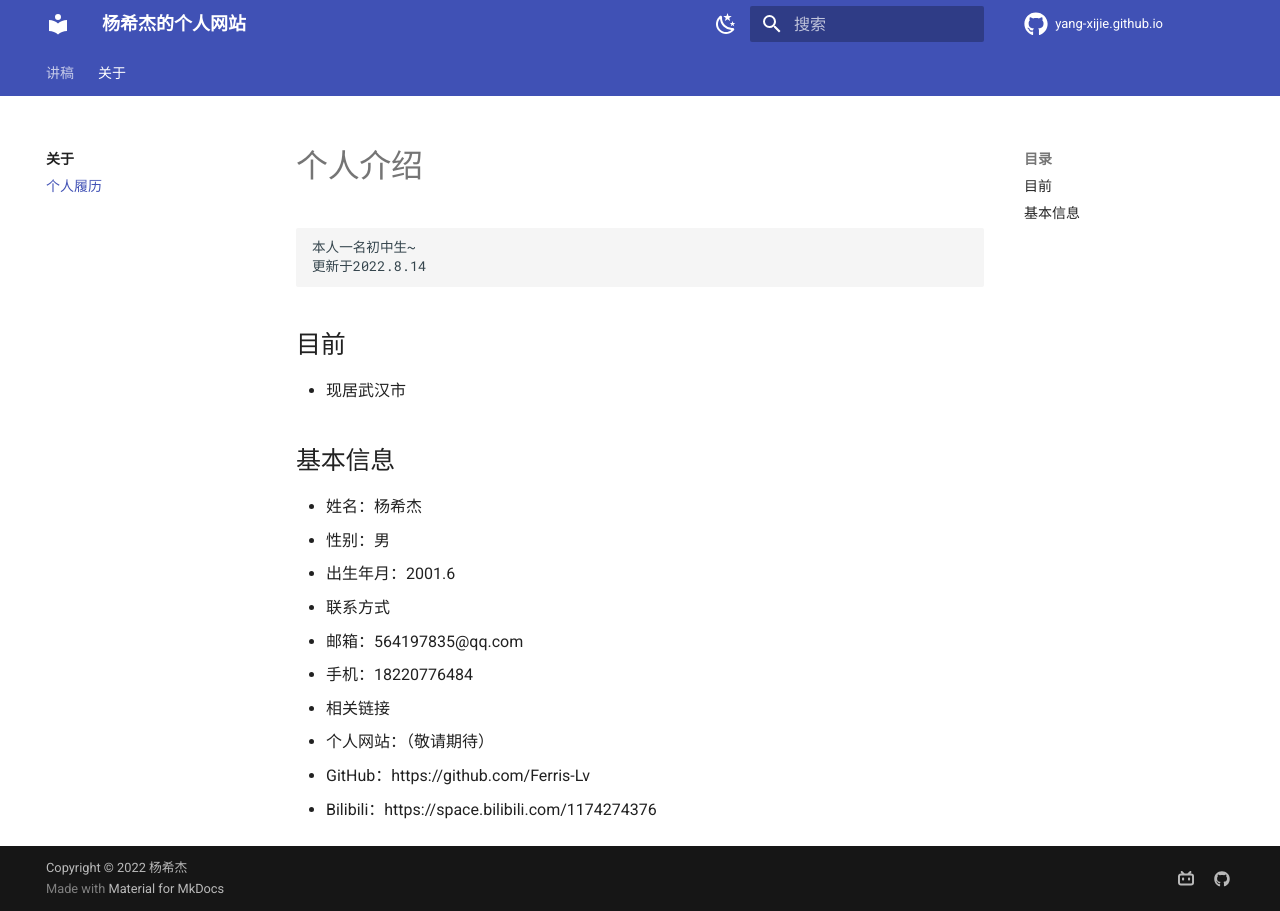
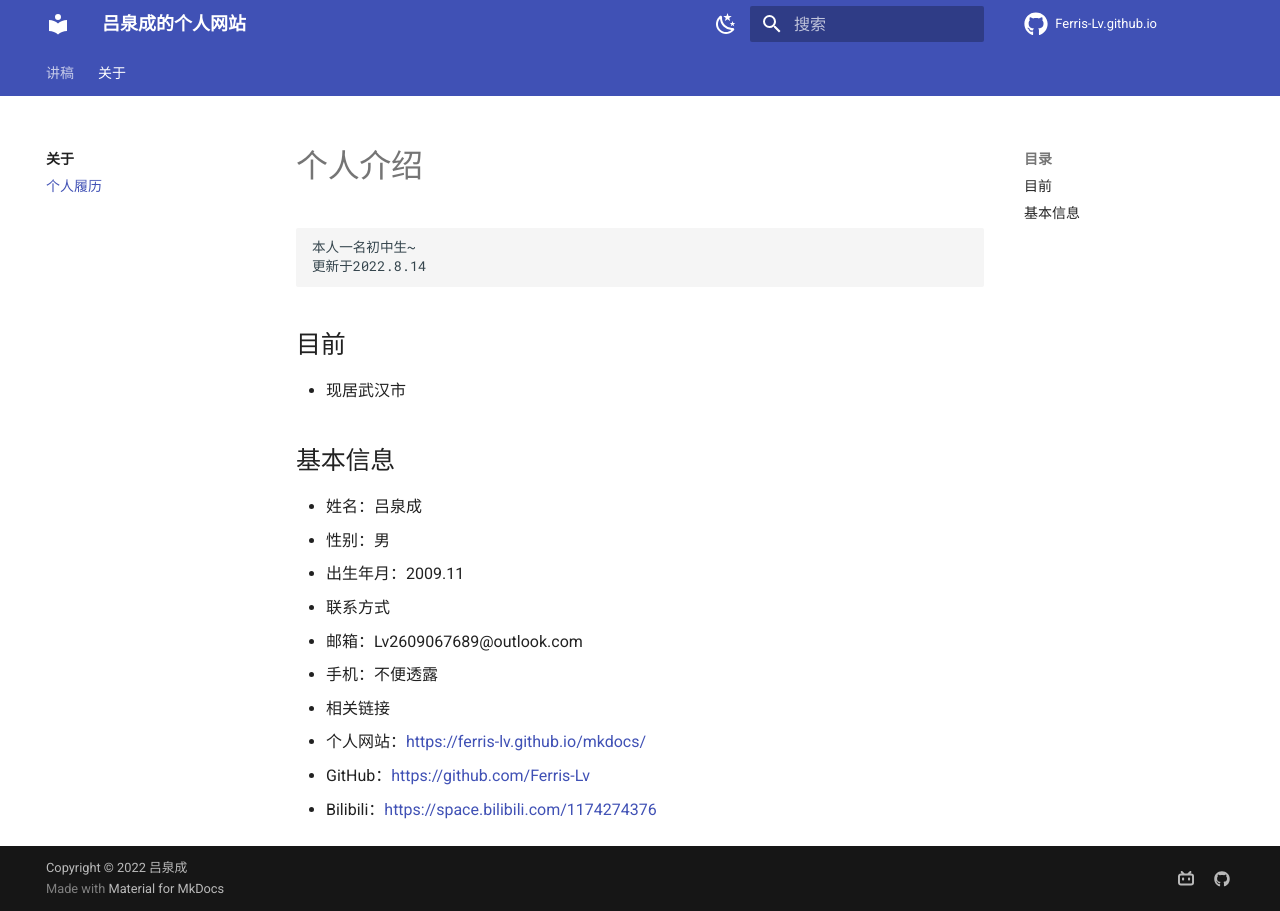
Before and after one commit to Ferris-Lv/mkdocs, an MkDocs documentation site: the page built from docs/about.md, in a window 1280 px wide. Built offline with MkDocs 1.6.1 and Material for MkDocs 9.7.7, drawn with Linux system fonts in a browser that asks for light colours; comment, search, counter and statistics services are not loaded.

Commit message:
第二次修改

```diff
--- a/docs/about.md
+++ b/docs/about.md
@@ -7,13 +7,13 @@
 - 现居武汉市
 
 ## 基本信息
-- 姓名：杨希杰
+- 姓名：吕泉成
 - 性别：男
-- 出生年月：2001.6
+- 出生年月：2009.11
 - 联系方式
-  - 邮箱：564197835@qq.com
-  - 手机：18220776484
+  - 邮箱：Lv2609067689@outlook.com
+  - 手机：不便透露
 - 相关链接
-  - 个人网站：（敬请期待）
-  - GitHub：https://github.com/Ferris-Lv
-  - Bilibili：https://space.bilibili.com/1174274376
+  - 个人网站：[https://ferris-lv.github.io/mkdocs/](https://ferris-lv.github.io/mkdocs/)
+  - GitHub：[https://github.com/Ferris-Lv](https://github.com/Ferris-Lv)
+  - Bilibili：[https://space.bilibili.com/1174274376](https://space.bilibili.com/1174274376)
--- a/mkdocs.yml
+++ b/mkdocs.yml
@@ -1,7 +1,7 @@
 # [Info]
-site_name: 杨希杰的个人网站 # 左上角标题
-site_url: https://yang-xijie.github.io
-site_author: 杨希杰
+site_name: 吕泉成的个人网站 # 左上角标题
+site_url: https://ferris-lv.github.io/mkdocs/
+site_author: 吕泉成
 site_description: 吕泉成的个人网站
 
 # [UI]
@@ -33,19 +33,19 @@ theme:
     repo: fontawesome/brands/github
 edit_uri: edit/main/docs # 编辑按钮跳转的链接
 ## [top-right corner]
-repo_url: https://github.com/Yang-Xijie/yang-xijie.github.io # 右上角点击跳转的链接
-repo_name: yang-xijie.github.io # 右上角的名字
+repo_url: https://github.com/Ferris-Lv# 右上角点击跳转的链接
+repo_name: Ferris-Lv.github.io # 右上角的名字
 ## [bottom-left corner]
-copyright: Copyright &copy; 2022 杨希杰 # 左下角的版权声明
+copyright: Copyright &copy; 2022 吕泉成 # 左下角的版权声明
 ## [bottom-right corner]
 extra:
   social: # icons
     - icon: fontawesome/brands/bilibili
-      link: https://space.bilibili.com/24502827
-      name: Bilibili | 我不是小杰 # 鼠标悬浮提示
+      link: https://space.bilibili.com/1174274376
+      name: Bilibili | 爱开飞机的老八 # 鼠标悬浮提示
     - icon: fontawesome/brands/github
-      link: https://github.com/Yang-Xijie
-      name: GitHub | Yang-Xijie
+      link: https://github.com/Ferris-Lv
+      name: GitHub | 吕泉成
 
 # [Navigtion]
 nav:
```
Also changed, not shown: docs/index.md (+1 -4 lines).
